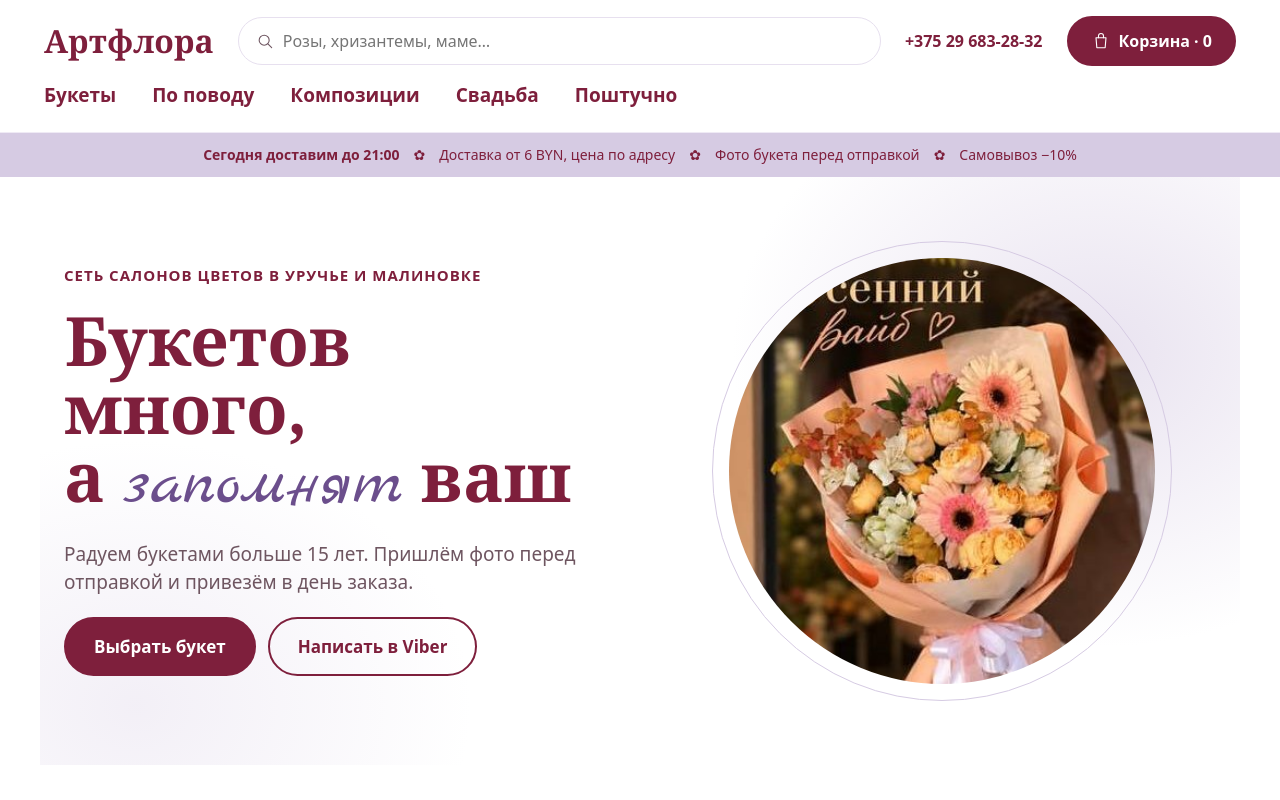
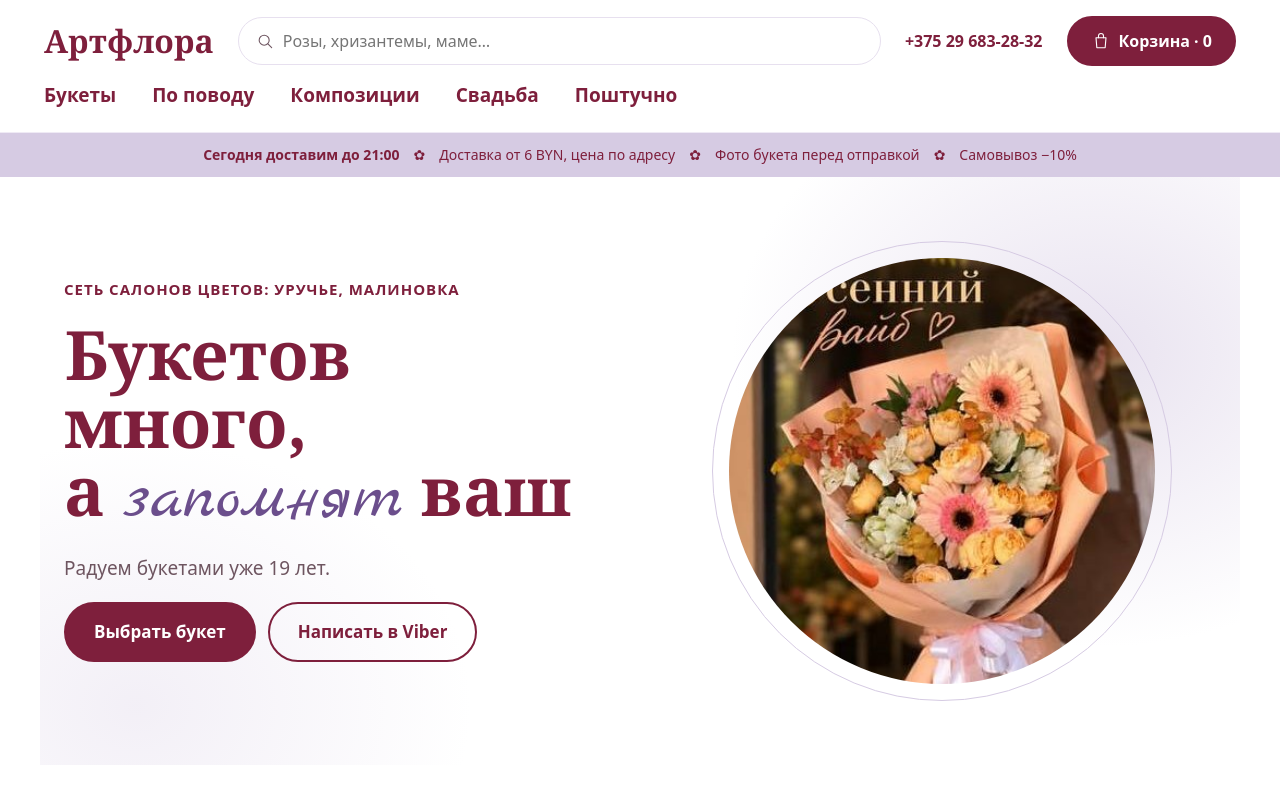
Before and after one commit to dinx393/Artflora-site-, a Next.js app: page / in a window 1280 px wide. Shown: the top 800 px of the page. Built offline with nearby package versions, Linux system fonts and the light colour scheme; no server answers; the database is empty.

Commit message:
Главная: «Сеть салонов цветов: Уручье, Малиновка», 19 лет, убрана фраза про фото
Co-Authored-By: Claude Opus 5.5 (1M context) <noreply@anthropic.com>
Claude-Session: https://claude.ai/code/session_01X9B9D4TyzPe5AuT9dSsbgo

```diff
--- a/src/app/(shop)/page.tsx
+++ b/src/app/(shop)/page.tsx
@@ -20,13 +20,13 @@ export default async function Home({ searchParams }: { searchParams: Promise<{ p
       <section className="hero">
         <div className="stack" style={{ flex: "1 1 min(420px, 100%)", minWidth: 0, gap: 20 }}>
           <p style={{ fontWeight: 700, fontSize: 15, letterSpacing: 1, textTransform: "uppercase" }}>
-            Сеть салонов цветов в Уручье и Малиновке
+            Сеть салонов цветов: Уручье, Малиновка
           </p>
           <h1>
             Букетов много,<br /> а <span className="script">запомнят</span> ваш
           </h1>
           <p className="muted" style={{ fontSize: 19, lineHeight: 1.5 }}>
-            Радуем букетами больше 15 лет. Пришлём фото перед отправкой и привезём в день заказа.
+            Радуем букетами уже 19 лет.
           </p>
           <div className="row" style={{ gap: 12 }}>
             <Link href="/catalog" className="btn btn-lg">
--- a/src/app/layout.tsx
+++ b/src/app/layout.tsx
@@ -10,7 +10,7 @@ export const metadata: Metadata = {
   metadataBase: new URL(process.env.SITE_URL ?? "https://artflora.by"),
   title: { default: "Артфлора — цветы и букеты с доставкой по Минску", template: "%s — Артфлора" },
   description:
-    "Сеть салонов цветов в Уручье и Малиновке, радуем букетами больше 15 лет. Пришлём фото букета до отправки, доставим по Минску в день заказа. Самовывоз −10%.",
+    "Сеть салонов цветов в Уручье и Малиновке, радуем букетами уже 19 лет. Пришлём фото букета до отправки, доставим по Минску в день заказа. Самовывоз −10%.",
 };
 
 export const viewport: Viewport = { width: "device-width", initialScale: 1, themeColor: "#7E1F3C" };
```
